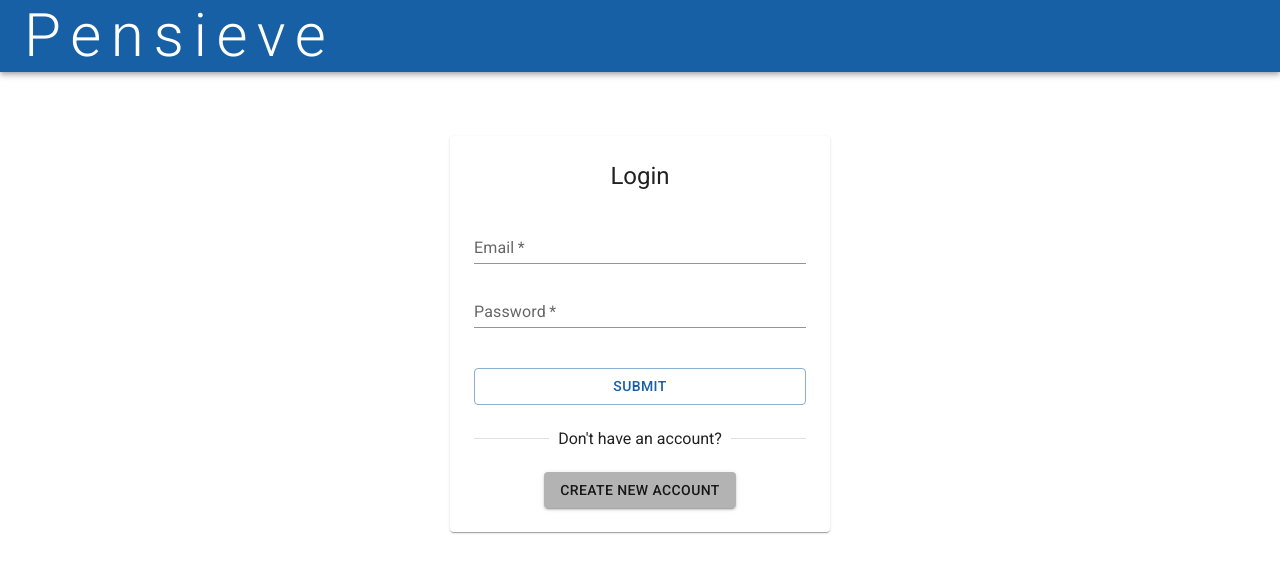
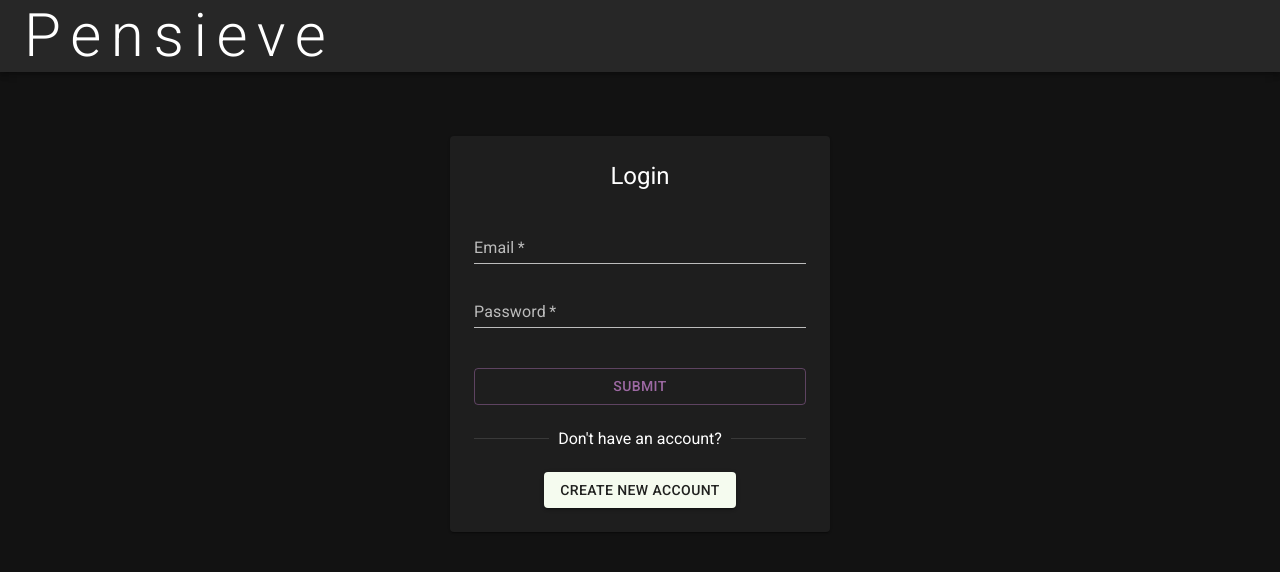
Before and after one commit to marloBarksdale/Pensieve-Client, a React (Create React App) app: page / in a window 1280 px wide. Shown: the top 572 px of the page. Built offline with nearby package versions, Linux system fonts and the light colour scheme.

Commit message:
fixed a styling issue on auth page

```diff
--- a/src/App.js
+++ b/src/App.js
@@ -20,21 +20,25 @@ const App = () => {
   const darkTheme = createTheme({
     palette: {
       primary: {
-        main: '#1760a5',
-        light: '#f9f9f9',
+        main: '#9d69a3',
+        light: '#e85d75',
       },
       secondary: {
-        main: '#b3b3b3',
+        main: '#f5fbef',
       },
       otherColor: {
         main: '#f09f',
       },
-      mode: 'light',
+      mode: 'dark',
     },
   });
   return (
     <ThemeProvider theme={darkTheme}>
-      <Box bgcolor={'background.default'} color={'text.primary'}>
+      <Box
+        bgcolor={'background.default'}
+        color={'text.primary'}
+        minHeight='100vh'
+      >
         <Navbar />
         <Routes>
           <Route path='/' element={user ? <Home /> : <Auth />}>
```
